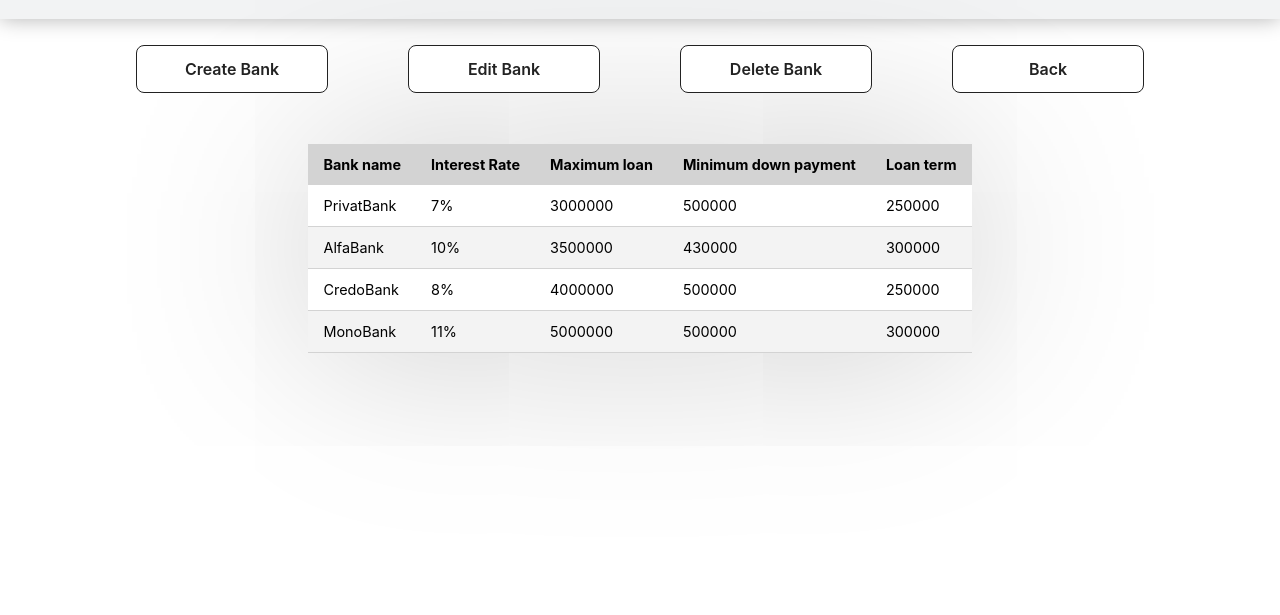
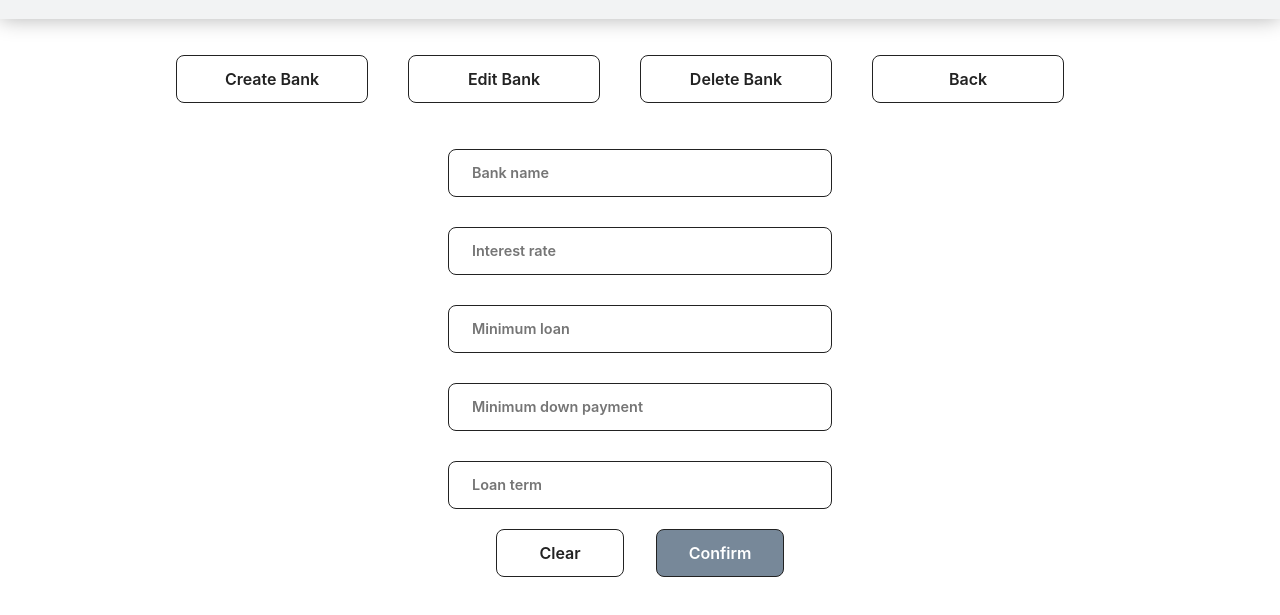
Before and after one commit to therealtoresto/BankApp, a website: page src/pages/banks.html in a window 1280 px wide. Both pictures are taken after a click on the button "Create Bank". Shown: the part 63-678 px from the top of the page. Drawn offline with Linux system fonts and the light colour scheme.

Commit message:
added bank creation interface

```diff
--- a/src/pages/banks.html
+++ b/src/pages/banks.html
@@ -13,9 +13,9 @@
         <h1 class="h1">Bank Management</h1>
     </header>
     <div class="container container-edit">
-        <button type="button" onclick="">Create Bank</button>
-        <button type="button" onclick="">Edit Bank</button>
-        <button type="button" onclick="">Delete Bank</button>
+        <button type="button" onclick="createBank" class="createButton">Create Bank</button>
+        <button type="button" onclick="" class="editButton">Edit Bank</button>
+        <button type="button" onclick="" class="deleteButton">Delete Bank</button>
         <button type="button" onclick="location.href='http://localhost:3000'">Back</button>
     </div>
     <div class="container-table">
@@ -59,10 +59,21 @@
                     <td>300000</td>
                 </tr>
             </tbody>
-            <script src="http://localhost:3000/scripts/banks.js"></script>
         </table>
     </div>
 
+    <div class="container-form">
+        <input type="text" class="field" placeholder="Bank name">
+        <input type="text" class="field" placeholder="Interest rate">
+        <input type="text" class="field" placeholder="Minimum loan">
+        <input type="text" class="field" placeholder="Minimum down payment">
+        <input type="text" class="field" placeholder="Loan term">
+        <div class="container-form-buttons">
+            <button class="button-functional button-functional-clear" type="button">Clear</button>
+            <button class="button-functional button-functional-confirm" type="button">Confirm</button>
+        </div>
+    </div>
 
+    <script src="http://localhost:3000/scripts/banks.js"></script>
 </body>
 </html>
--- a/src/scripts/banks.js
+++ b/src/scripts/banks.js
@@ -1 +1,27 @@
 'use strict';
+
+const table = document.querySelector('.container-table');
+const form = document.querySelector('.container-form');
+const createButton = document.querySelector('.createButton');
+const clearButton = document.querySelector('.button-functional-clear');
+const confirmButton = document.querySelector('.button-functional-confirm');
+const fields = document.querySelectorAll('.field');
+
+const createBank = createButton.onclick = () => {
+    if (table.style.display == '') {
+        table.style.display = 'none';
+        form.style.visibility = 'visible';
+    }
+    else {
+        table.style.display = '';
+        form.style.visibility = 'hidden';
+    }
+}
+
+const clearCreationBankForm = clearButton.onclick = () => {
+    fields.forEach(elem => elem.value = '');
+}
+
+const confirmCreationBankForm = confirmButton.onclick = () => {
+    clearCreationBankForm();
+};
--- a/src/styles/banks.css
+++ b/src/styles/banks.css
@@ -5,6 +5,21 @@
     display: flex;
     justify-content: center;
     align-items: center;
+}
+.container-form {
+    visibility: hidden;
+    display: flex;
+    justify-content: center;
+    align-items: center;
+    flex-direction: column;
+}
+.container-form-buttons {
+    display: flex;
+    justify-content: space-around;
+    width: 25%;
+}
+.container-search {
+
 }
 .styled-table {
     border-collapse: collapse;
@@ -45,3 +60,14 @@
 .styled-table tbody tr:last-child {
     border-bottom: 1px solid #d3d3d3;
 }
+
+.button-functional {
+    display: inline-block;
+    width: 40%;
+    margin-right: 0;
+}
+
+.button-functional-confirm {
+    background-color: #778899;
+    color: white;
+}
--- a/src/styles/main.css
+++ b/src/styles/main.css
@@ -11,9 +11,8 @@
 header {
     background-color: #f2f3f4;
     height: 10%;
-    top:0px;
+    top: 0px;
     overflow: auto;
-
     box-shadow: 0 0 20px rgba(0, 0, 0, 0.3);
 }
 
@@ -22,6 +21,10 @@
     justify-content: center;
     align-items: center;
 }
+.container-main {
+    min-height: 80vh;
+    min-width: 100%;
+}
 
 .h1 {
     text-align: center;
@@ -29,7 +32,7 @@
 }
 
 button {
-    margin-top: 300px;
+    margin-top: 20px;
     background-color: #FFFFFF;
     border: 1px solid #222222;
     border-radius: 8px;
@@ -41,7 +44,7 @@
     font-size: 16px;
     font-weight: 600;
     line-height: 20px;
-    margin: 300px 40px;
+    margin-right: 40px;
     outline: none;
     padding: 13px 23px;
     position: relative;
@@ -54,6 +57,25 @@
     width: 15%;
 }
 
+.field {
+    margin-top: 30px;
+    background-color: #FFFFFF;
+    border: 1px solid #222222;
+    border-radius: 8px;
+    box-sizing: border-box;
+    color: #222222;
+    display: flex;
+    font-family: Circular,-apple-system,BlinkMacSystemFont,Roboto,"Helvetica Neue",sans-serif;
+    font-size: 0.9em;
+    font-weight: 600;
+    line-height: 20px;
+    padding: 13px 23px;
+    position: relative;
+    text-decoration: none;
+    transition: box-shadow .2s,-ms-transform .1s,-webkit-transform .1s,transform .1s;
+    width: 30%;
+}
+
 button:focus-visible {
     box-shadow: #222222 0 0 0 2px, rgba(255, 255, 255, 0.8) 0 0 0 4px;
     transition: box-shadow .2s;
@@ -62,6 +84,7 @@
 button:active {
     background-color: #F7F7F7;
     border-color: #000000;
+    color: #222222;
     transform: scale(.96);
 }
 
```
Also changed, not shown: src/index.html (+1 -1 lines), src/package.json (added, +28 -0 lines), src/scripts/database.js (added, +23 -0 lines), 2 other files.
